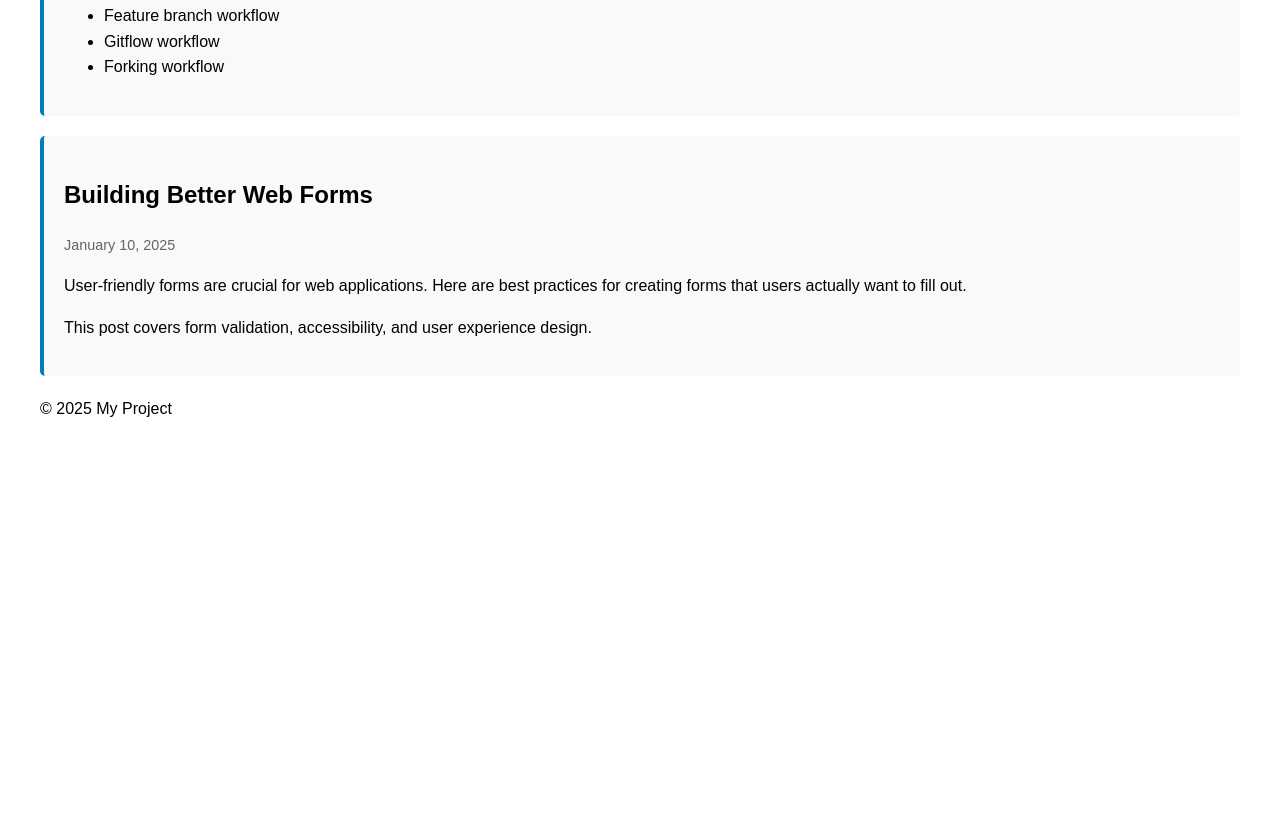
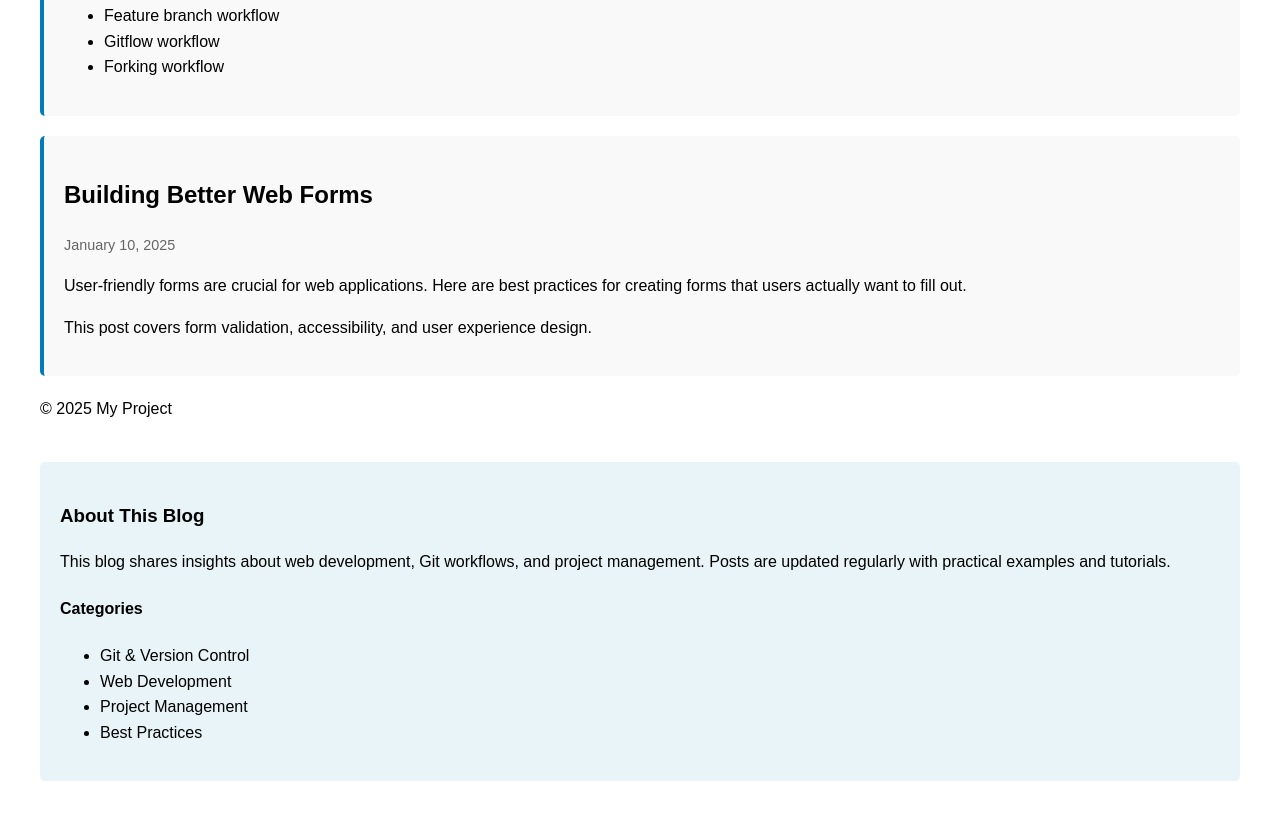
Before and after one commit to praveenkpraveen31/test-repo, a plain HTML site: page blog/index.html in a window 1280 px wide. Shown: the part 377-1196 px from the top of the page. Before the commit the page ends 839 px from the top, so only its background shows below. Drawn offline with Linux system fonts and the light colour scheme.

Commit message:
blog-commit

```diff
--- a/blog/index.html
+++ b/blog/index.html
@@ -49,5 +49,18 @@
     </article>
 
     <footer><p>&copy; 2025 My Project</p></footer>
-</body>
+    </body>
 </html>
+    <section style="margin-top: 40px; padding: 20px; background: #e8f4f8; border-radius: 5px;">
+        <h3>About This Blog</h3>
+        <p>This blog shares insights about web development, Git workflows, and project management.
+        Posts are updated regularly with practical examples and tutorials.</p>
+
+        <h4>Categories</h4>
+        <ul>
+            <li>Git & Version Control</li>
+            <li>Web Development</li>
+            <li>Project Management</li>
+            <li>Best Practices</li>
+        </ul>
+    </section>
```
